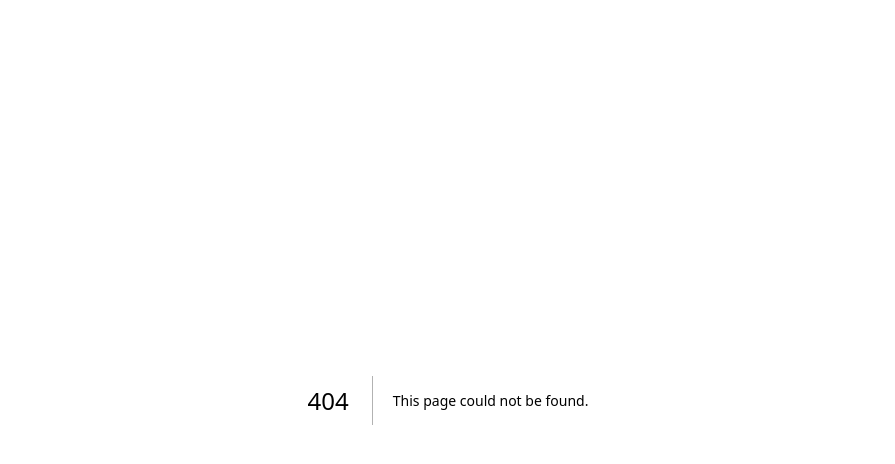
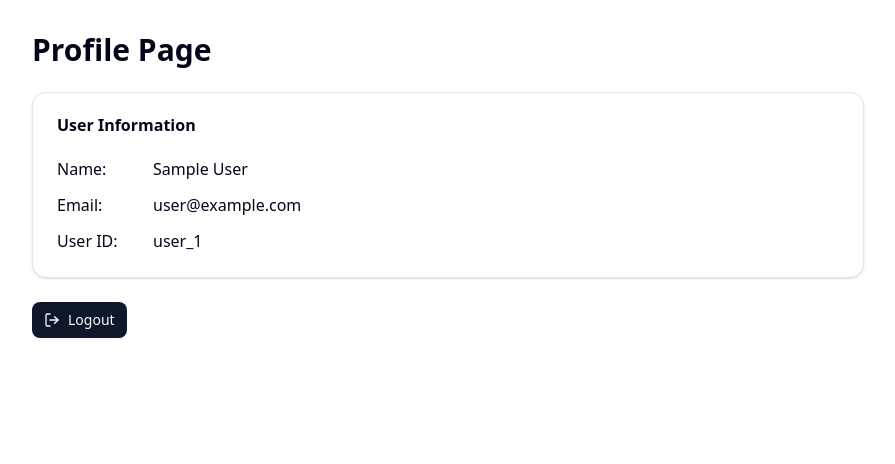
Before and after one commit to theawmirs/authentication, a Next.js app: page /me in a window 1280 px wide. Before the commit this address had no page. Shown: the top 464 px of the page, without its empty margins (192-1087 px from the left). Built offline with nearby package versions, Linux system fonts and the light colour scheme; no server answers; sample sign-in values are in the browser's storage.

Commit message:
Add ProfilePage component with user information display and logout functionality

```diff
--- /dev/null
+++ b/app/(root)/me/page.tsx
@@ -0,0 +1,61 @@
+"use client";
+
+import { signOut, useSession } from "next-auth/react";
+import { redirect } from "next/navigation";
+import { Card, CardContent, CardHeader, CardTitle } from "@/components/ui/card";
+import { Button } from "@/components/ui/button";
+import { Skeleton } from "@/components/ui/skeleton";
+import { LogOut } from "lucide-react";
+
+export default function ProfilePage() {
+  const { status, data } = useSession();
+
+  if (status === "unauthenticated") {
+    redirect("/login");
+  }
+
+  if (status === "loading") {
+    return (
+      <div className="flex justify-center items-center min-h-screen">
+        <div className="flex flex-col items-center gap-2">
+          <Skeleton className="h-10 w-10 rounded-full" />
+          <p className="text-sm text-muted-foreground">Loading...</p>
+        </div>
+      </div>
+    );
+  }
+
+  return (
+    <div className="max-w-4xl mx-auto p-8">
+      <h1 className="text-3xl font-bold mb-6">Profile Page</h1>
+      <Card>
+        <CardHeader>
+          <CardTitle>User Information</CardTitle>
+        </CardHeader>
+        <CardContent>
+          <div className="space-y-3">
+            <p className="flex">
+              <span className="font-medium w-24">Name:</span>
+              <span>{data?.user?.name}</span>
+            </p>
+            <p className="flex">
+              <span className="font-medium w-24">Email:</span>
+              <span>{data?.user?.email}</span>
+            </p>
+            <p className="flex">
+              <span className="font-medium w-24">User ID:</span>
+              <span>{data?.user?.id}</span>
+            </p>
+          </div>
+        </CardContent>
+      </Card>
+
+      <div className="mt-6">
+        <Button onClick={() => signOut()} className="flex items-center gap-2">
+          <LogOut size={16} />
+          Logout
+        </Button>
+      </div>
+    </div>
+  );
+}
```
